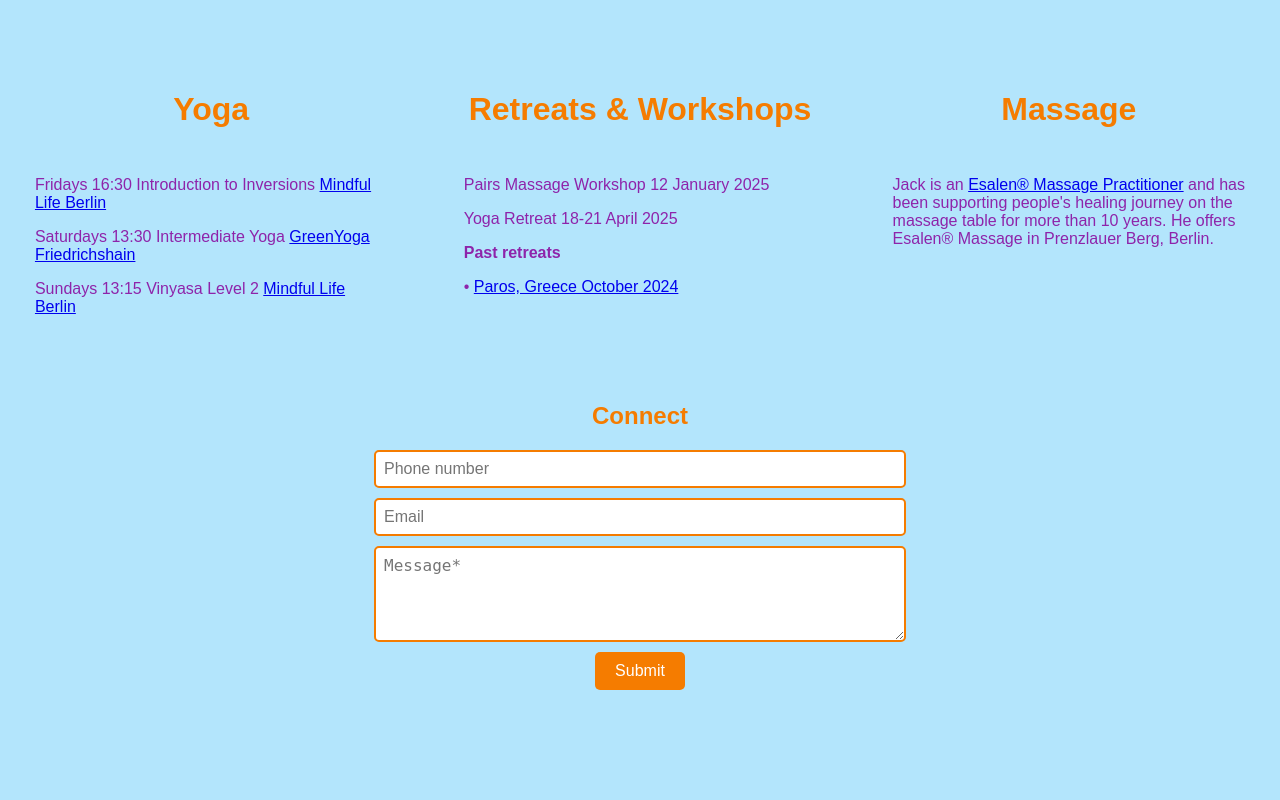
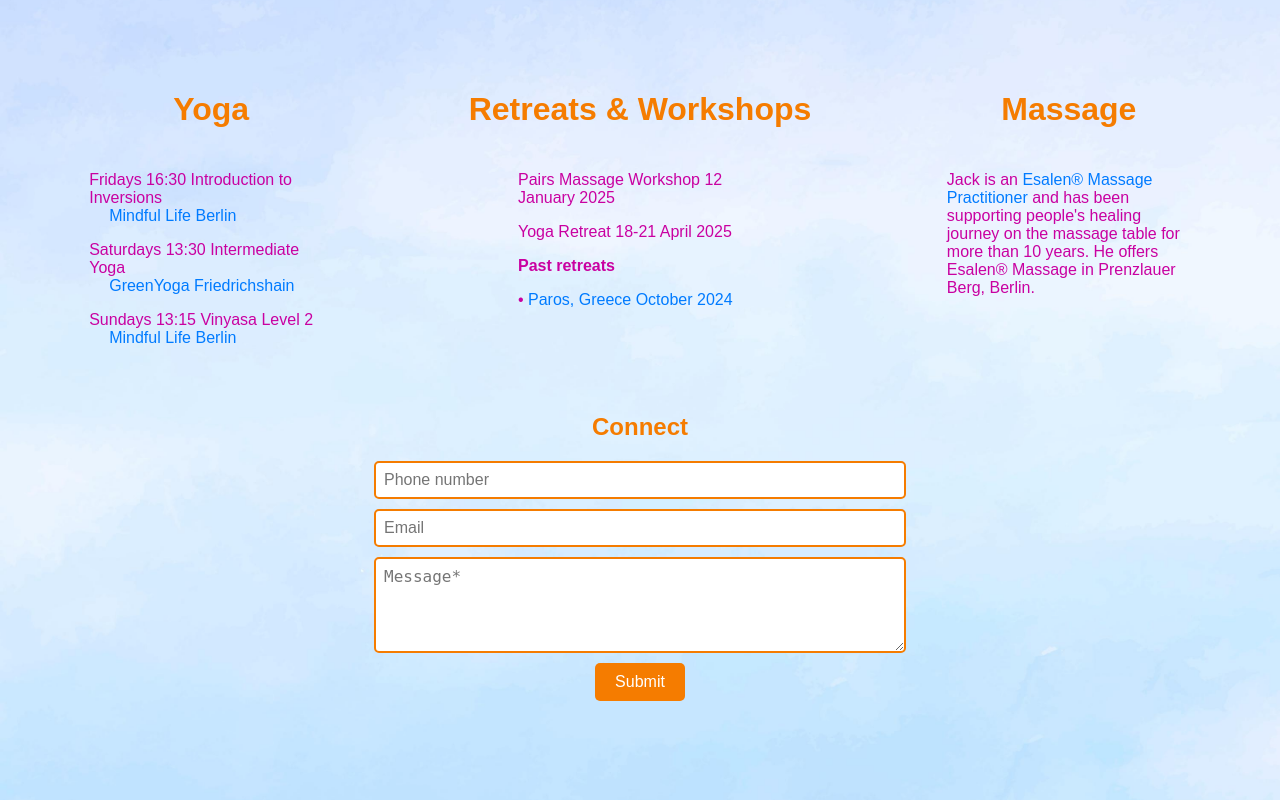
Before and after one commit to ceylinozdemir/yoga-with-jack, a Flask app: page / in a window 1280 px wide. Run offline with Flask 3, Linux system fonts and the light colour scheme.

Commit message:
updated version with new background

```diff
--- a/static/style.css
+++ b/static/style.css
@@ -1,7 +1,11 @@
 body {
   font-family: Arial, sans-serif;
-  background-color: #b3e5fc;
-  color: #8e24aa;
+  /* background-color: #b3e5fc; */
+  background-image: url('gradient_bgr.jpg'); /* Replace with your image path */
+  background-size: cover; /* Make the image cover the entire page */
+  background-position: center center; /* Center the image */
+  background-attachment: fixed; /* Keep the image fixed while scrolling */
+  color: #C901A1;
   margin: 0;
   padding: 0;
   padding-top: 50px;
@@ -49,8 +53,23 @@ h1, h2, h3 {
   }
 
   .content {
-    flex: 1; /* Ensures each section takes equal width */
-    margin: 20px 1.5%;
-    padding: 10px; /* Adds some padding inside the divs */
+    padding: 5px 70px;
+    margin: 5px auto;
     text-align: left; /* Centers the text inside each h1 */
   }
+
+  /* Style for the second line of hyperlinks */
+.link-line {
+  display: block; /* Make the span take up the full line */
+  padding-left: 20px; /* Add indentation on the second line */
+}
+
+/* Optional: Style the hyperlink */
+a {
+  color: #007bff; /* Set the color of the links */
+  text-decoration: none; /* Remove underline */
+}
+
+a:hover {
+  text-decoration: underline; /* Optional: Add underline on hover */
+}
--- a/templates/index.html
+++ b/templates/index.html
@@ -12,9 +12,27 @@
         <div class="section">
             <h1>Yoga</h1>
             <div class="content">
-                <p>Fridays 16:30 Introduction to Inversions <a href="https://mindfullife-berlin.com/person/jack-van-wyk/" target="_blank">Mindful Life Berlin</a></p>
-                <p>Saturdays 13:30 Intermediate Yoga <a href="https://www.greenyoga.co/greenyoga-Fhain" target="_blank">GreenYoga Friedrichshain</a></p>
-                <p>Sundays 13:15 Vinyasa Level 2 <a href="https://mindfullife-berlin.com/person/jack-van-wyk/" target="_blank">Mindful Life Berlin</a></p>
+                <p>
+                    Fridays 16:30 Introduction to Inversions
+                    <br>
+                    <span class="link-line">
+                        <a href="https://mindfullife-berlin.com/person/jack-van-wyk/" target="_blank">Mindful Life Berlin</a>
+                    </span>
+                </p>
+                <p>
+                    Saturdays 13:30 Intermediate Yoga
+                    <br>
+                    <span class="link-line">
+                        <a href="https://www.greenyoga.co/greenyoga-Fhain" target="_blank">GreenYoga Friedrichshain</a>
+                    </span>
+                </p>
+                <p>
+                    Sundays 13:15 Vinyasa Level 2
+                    <br>
+                    <span class="link-line">
+                        <a href="https://mindfullife-berlin.com/person/jack-van-wyk/" target="_blank">Mindful Life Berlin</a>
+                    </span>
+                </p>
             </div>
         </div>
 
```
Also changed, not shown: static/gradient_bgr.jpg (added).
